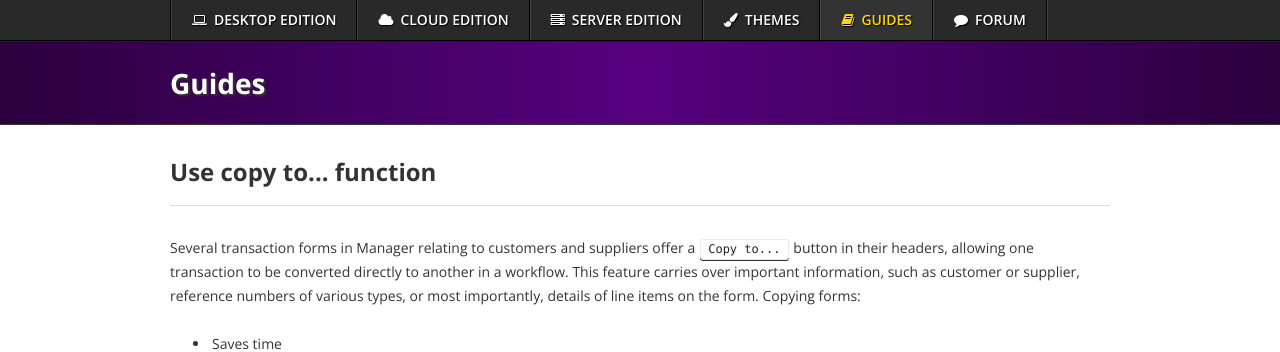
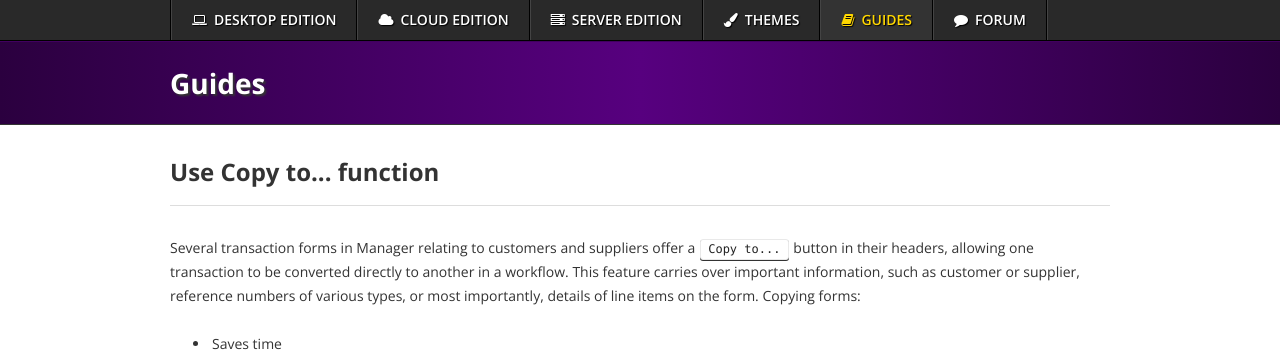
Before and after one commit to 3etechinns/www.manager.io, a Jekyll site: the page built from _guides/7262.html, in a window 1280 px wide. Shown: the top 352 px of the page. Built offline with Jekyll 4.4.1, drawn with Linux system fonts in a browser that asks for light colours; nearby versions of some CDN libraries; comment, search, counter and statistics services are not loaded.

```diff
--- a/_guides/7262.html
+++ b/_guides/7262.html
@@ -1,6 +1,6 @@
 ---
 layout: guide
-title: Use copy to... function
+title: Use Copy to... function
 tags: credit-notes sales-invoices purchase-invoices sales-orders sales-quotes purchase-orders delivery-notes goods-receipts sales-quote-view sales-order-view credit-note-view sales-invoice-view purchase-invoice-view purchase-order-view delivery-note-view goods-receipt-view
 ---
 <p>Several transaction forms in Manager relating to customers and suppliers offer a <kbd>Copy to...</kbd> button in their headers, allowing one transaction to be converted directly to another in a workflow. This feature carries over important information, such as customer or supplier, reference numbers of various types, or most importantly, details of line items on the form. Copying forms:</p>
```
